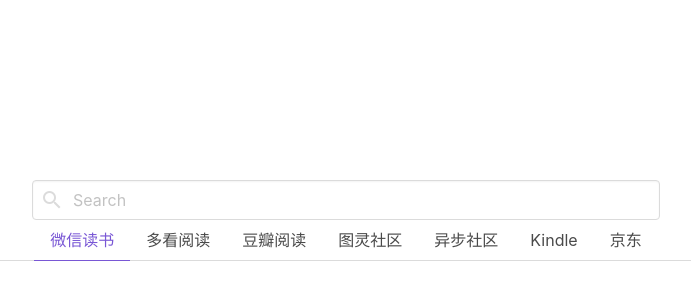
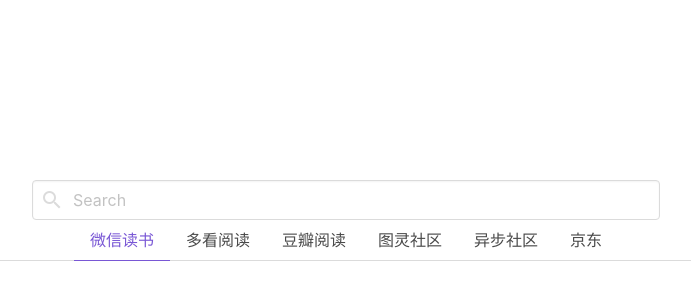
Before and after one commit to Frederick-S/ebooks-web, a Vue app: page /#/ in a window 1280 px wide. Shown: the part 164-464 px from the top of the page, without its empty margins (294-985 px from the left). Built offline with nearby package versions, Linux system fonts and the light colour scheme.

Commit message:
remove kindle support

```diff
--- a/src/components/Books.vue
+++ b/src/components/Books.vue
@@ -76,11 +76,6 @@ export default class Books extends Vue {
       pagedBook: new PagedBook()
     },
     {
-      key: 'kindle',
-      name: 'Kindle',
-      pagedBook: new PagedBook()
-    },
-    {
       key: 'jd',
       name: '京东',
       pagedBook: new PagedBook()
```
